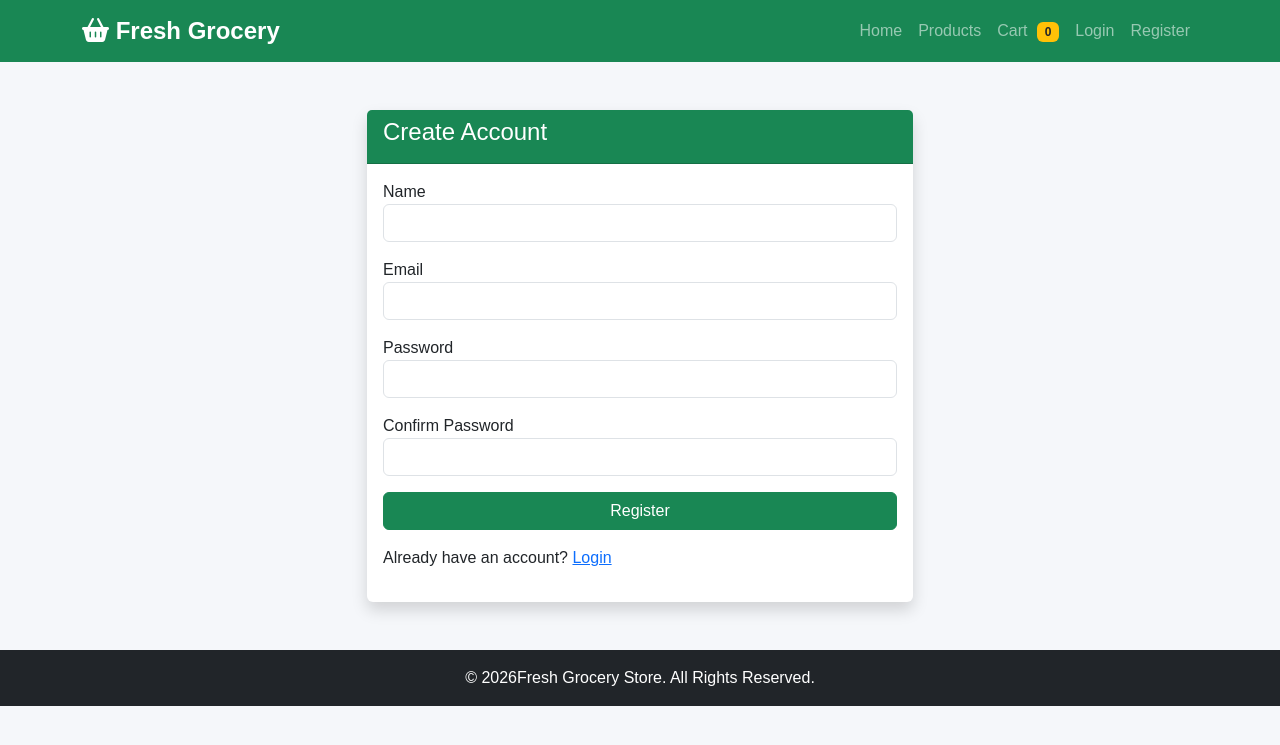
After one commit to yogeshkumarsaini/Grocery-Store-Website, a PHP site: page /register.php in a window 1280 px wide. The commit adds this page. Shown: the top 745 px of the page. Run offline with PHP 8.4, Linux system fonts and the light colour scheme.

Commit message:
Add files via upload

```diff
--- a/includes/navbar.php
+++ b/includes/navbar.php
@@ -5,7 +5,10 @@ $cart_count = 0;
 
 if(isset($_SESSION['cart']))
 {
-    $cart_count = count($_SESSION['cart']);
+    foreach($_SESSION['cart'] as $qty)
+    {
+        $cart_count += $qty;
+    }
 }
 ?>
 
@@ -18,7 +21,8 @@ if(isset($_SESSION['cart']))
     Fresh Grocery
 </a>
 
-<button class="navbar-toggler"
+<button
+    class="navbar-toggler"
     type="button"
     data-bs-toggle="collapse"
     data-bs-target="#menu">
@@ -52,7 +56,7 @@ Cart
     </a>
 </li>
 
-<?php if(isset($_SESSION['user_id'])): ?>
+<?php if(isset($_SESSION['user_id'])) { ?>
 
     <li class="nav-item">
         <a class="nav-link" href="orders.php">
@@ -61,12 +65,29 @@ My Orders
     </li>
 
     <li class="nav-item">
+        <a class="nav-link">
+            Welcome,
+            <?php echo htmlspecialchars($_SESSION['user_name']); ?>
+        </a>
+    </li>
+
+    <?php if(isset($_SESSION['role']) && $_SESSION['role'] == 'admin') { ?>
+
+        <li class="nav-item">
+            <a class="nav-link" href="admin/dashboard.php">
+                Admin Panel
+            </a>
+        </li>
+
+    <?php } ?>
+
+    <li class="nav-item">
         <a class="nav-link" href="logout.php">
             Logout
         </a>
     </li>
 
-<?php else: ?>
+<?php } else { ?>
 
     <li class="nav-item">
         <a class="nav-link" href="login.php">
@@ -80,7 +101,7 @@ Register
         </a>
     </li>
 
-<?php endif; ?>
+<?php } ?>
 
 </ul>
 
--- /dev/null
+++ b/register.php
@@ -0,0 +1,130 @@
+<?php
+
+session_start();
+include 'config/db.php';
+
+$message = '';
+
+if(isset($_POST['register']))
+{
+    $name = mysqli_real_escape_string($conn,$_POST['name']);
+    $email = mysqli_real_escape_string($conn,$_POST['email']);
+    $password = $_POST['password'];
+    $confirm_password = $_POST['confirm_password'];
+
+    if($password != $confirm_password)
+    {
+        $message = "Passwords do not match";
+    }
+    else
+    {
+        $check = mysqli_query($conn,
+        "SELECT id FROM users WHERE email='$email'");
+
+        if(mysqli_num_rows($check) > 0)
+        {
+            $message = "Email already exists";
+        }
+        else
+        {
+            $hashedPassword = password_hash($password,PASSWORD_DEFAULT);
+
+            $query = "INSERT INTO users(name,email,password)
+                      VALUES('$name','$email','$hashedPassword')";
+
+            if(mysqli_query($conn,$query))
+            {
+                $_SESSION['success'] = "Registration Successful";
+                header("Location: login.php");
+                exit();
+            }
+            else
+            {
+                $message = "Something went wrong";
+            }
+        }
+    }
+}
+
+include 'includes/header.php';
+include 'includes/navbar.php';
+?>
+
+<div class="container mt-5">
+
+<div class="row justify-content-center">
+
+<div class="col-md-6">
+
+<div class="card shadow">
+
+<div class="card-header bg-success text-white">
+<h4>Create Account</h4>
+</div>
+
+<div class="card-body">
+
+<?php if($message!=''){ ?>
+<div class="alert alert-danger">
+<?php echo $message; ?>
+</div>
+<?php } ?>
+
+<form method="POST">
+
+<div class="mb-3">
+<label>Name</label>
+<input type="text"
+name="name"
+class="form-control"
+required>
+</div>
+
+<div class="mb-3">
+<label>Email</label>
+<input type="email"
+name="email"
+class="form-control"
+required>
+</div>
+
+<div class="mb-3">
+<label>Password</label>
+<input type="password"
+name="password"
+class="form-control"
+required>
+</div>
+
+<div class="mb-3">
+<label>Confirm Password</label>
+<input type="password"
+name="confirm_password"
+class="form-control"
+required>
+</div>
+
+<button type="submit"
+name="register"
+class="btn btn-success">
+Register
+</button>
+
+</form>
+
+<p class="mt-3">
+Already have an account?
+<a href="login.php">Login</a>
+</p>
+
+</div>
+
+</div>
+
+</div>
+
+</div>
+
+</div>
+
+<?php include 'includes/footer.php'; ?>
```
Also changed, not shown: login.php (added, +125 -0 lines), logout.php (added, +9 -0 lines). Lines whose indentation alone changed are shown as unchanged.
